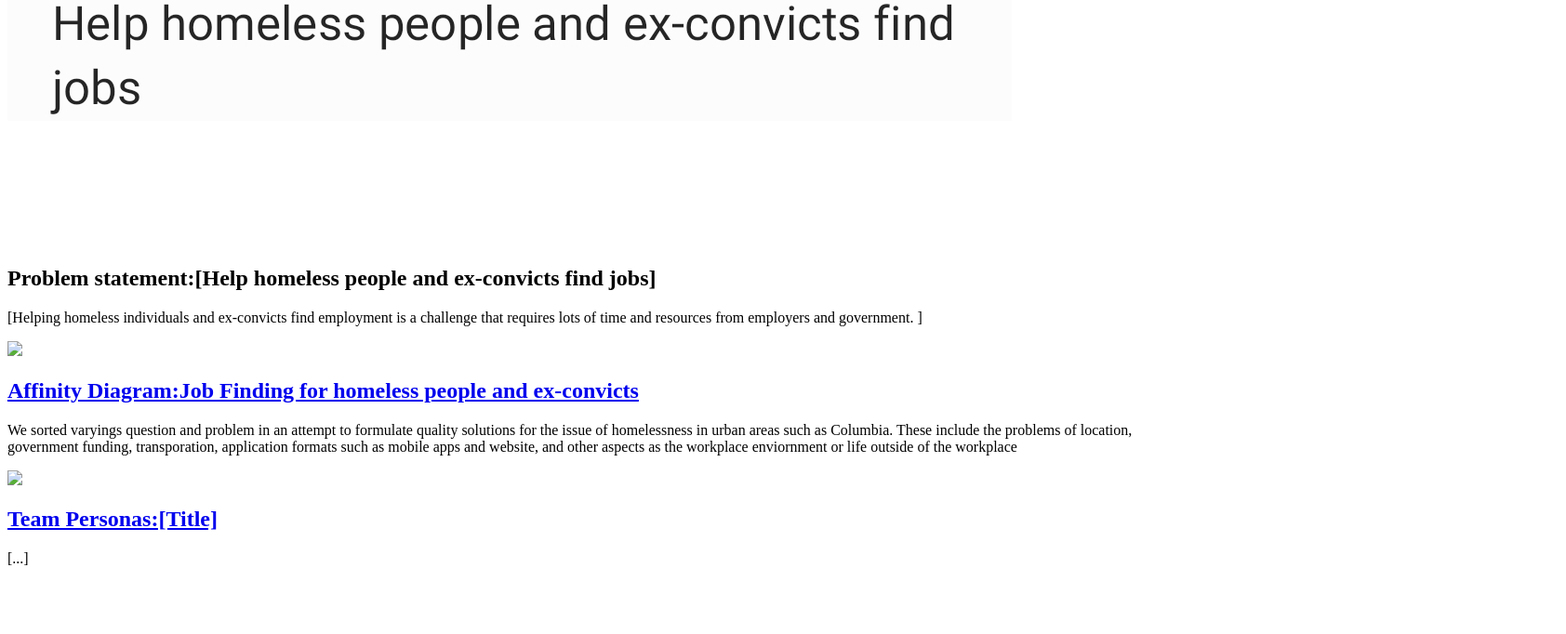
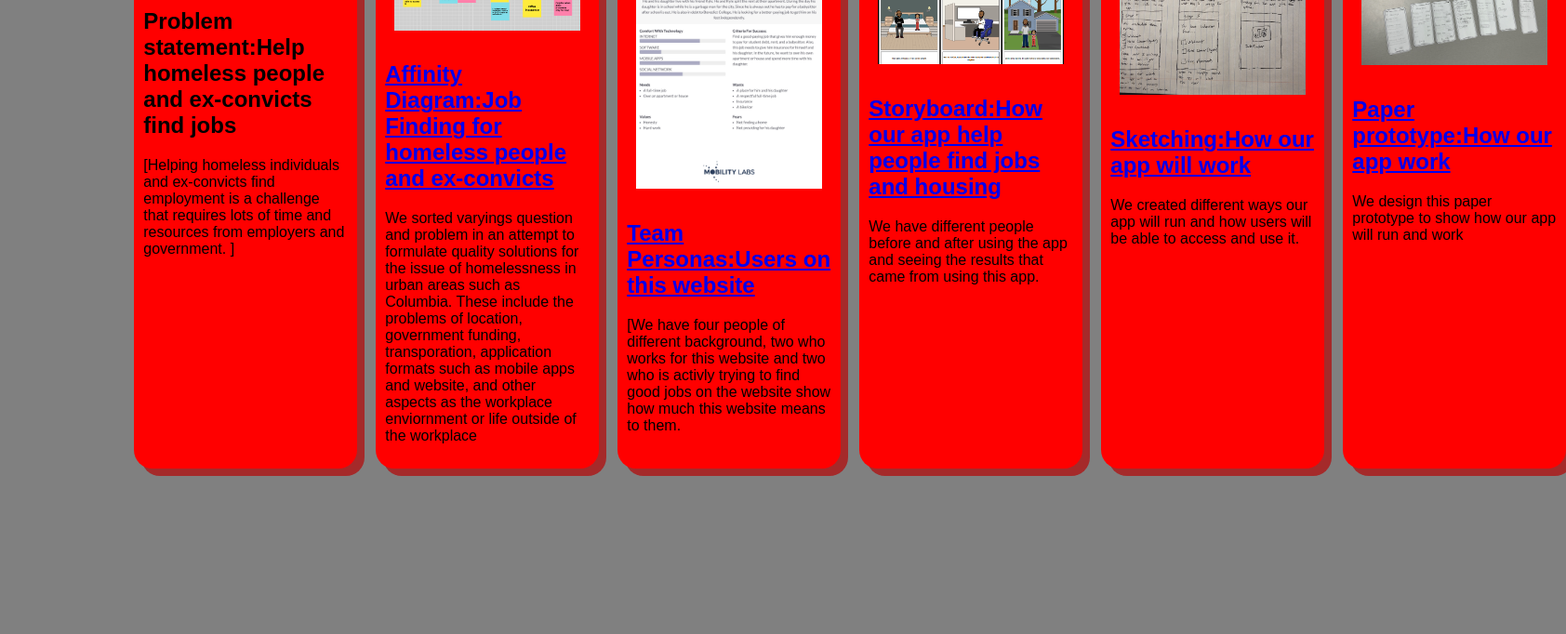
Before and after one commit to MarkSand803/MarkSand803.github.io, a plain HTML site: page index.html in a window 1280 px wide. Shown: the part 118-800 px from the top of the page at 93% size, 1684 px wide, since content can reach past the window. Drawn offline with Linux system fonts and the light colour scheme.

Commit message:
Add files via upload

```diff
--- a/index.html
+++ b/index.html
@@ -2,14 +2,15 @@
 <html>
  <head>
   <title>CSCE 190:Markael Sanders</title>
-  <link rel="stylesheet" href=styles.css" />
+  <link rel="stylesheet" href="styles.css" />
  </head>
  <body>
   <h1>Markael Sanders</h1>
+  <!--Probelm statement assignment-->
   <section class="assign">
-    <img src="/Images/IMG_2811.jpg" />
+    <img src="IMG_2811.jpg"
      <section class="assign-det">
-       <h2>Problem statement:[Help homeless people and ex-convicts find jobs]</h2>
+       <h2>Problem statement:Help homeless people and ex-convicts find jobs</h2>
          <p>
            [Helping homeless individuals and ex-convicts find employment is a challenge that requires lots of time and resources from employers and government.
          ]
@@ -18,9 +19,9 @@
   </section>
   <!--Affinity diagram assignment-->
    <section class="assign">
-    <img src="/Images/IMG.2812.png"/>
+    <img src="IMG_2812.png"/>
       <section class="assign-det">
-        <a href="/Images/Employment for Homeless (1).pdf"><h2>Affinity Diagram:Job Finding for homeless people and ex-convicts</h2></a>
+        <a href="IMG_2812.2.pdf"><h2>Affinity Diagram:Job Finding for homeless people and ex-convicts</h2></a>
           <p>
             We sorted varyings question and problem in an attempt to formulate quality solutions for the issue of homelessness in urban areas such as Columbia.
             These include the problems of location, government funding, transporation, application formats such as mobile apps and website, and other aspects
@@ -30,14 +31,46 @@
        </section>
   <!--Personas assignment-->
    <section class="assign">
-     <img src="Images/IMG.2813.jpg"/>
+     <img src="Ezekiel_Smith's_persona___PersonaGenerator_(1)_231017_165044_263813093548736.jpg"/>
      <section class="assign-det">
-       <a href="files/all-personas.pdf"><h2>Team Personas:[Title]</h2></a>
+       <a href="Persona.pdf"><h2>Team Personas:Users on this website</h2></a>
         <p>
-         [...]
+         [We have four people of different background, two who works for this website and two who is activly trying to find good jobs on the website show how much this website means to them.
         </p>
      </section>
    </section>
 
+   <!--Storyboard assignment-->
+   <section class="assign">
+    <img src="Storyboard(1).png"/>
+      <section class="assign-det">
+        <a href="Storyboard(New).pdf"><h2>Storyboard:How our app help people find jobs and housing</h2></a>
+          <p>
+            We have different people before and after using the app and seeing the results that came from using this app.
+         </p>
+        </section>
+       </section>
+
+       <!--Sketching assignment-->
+   <section class="assign">
+    <img src="Resized_20231107_175611.jpeg"/>
+      <section class="assign-det">
+        <a href="Sketch.pdf"><h2>Sketching:How our app will work</h2></a>
+          <p>
+            We created different ways our app will run and how users will be able to access and use it.
+         </p>
+        </section>
+       </section>
+       <!--Paper prototype assignment-->
+   <section class="assign">
+    <img src="IMG_4644.jpg"/>
+      <section class="assign-det">
+        <a href="https://youtu.be/f08fp9fuPek?si=9hKkkhVlQ4dDjOV_"><h2>Paper prototype:How our app work</h2></a>
+          <p>
+            We design this paper prototype to show how our app will run and work
+         </p>
+        </section>
+       </section>
+
  </body>
 </html>
--- a/styles.css
+++ b/styles.css
@@ -1,7 +1,42 @@
 body {
-  background-color: grey;
-  font-family: Arial, Helvetica, sans-serif;
+    background-color: grey;
+    font-family: Arial, Helvetica, sans-serif;
+    display: flex;
+  }
+  h1 {
+    color: black;
+    text-align: center;
+    width: 100%;
+  }
+
+  h1:hover {
+    color: black;
+    text-align: center;
+    width: 100%;
+  }
+
+  .assign{
+    margin:10px;
+    padding: 10px;
+    background-color: red;
+    border-radius: 20px;
+    display: block;
+    width: 20%;
+    box-shadow: 8px 8px brown;
+  }
+
+.assign img {
+width: 200px;
+margin: 10px;
+border: whitesmoke;
 }
-h1 {
-  color: light-blue;
-  text-align: center;
+
+.assign img:hover {
+  width: 200px;
+  margin: 10px;
+  border: 2px dotted lightblue;
+}
+
+picture {
+  width: min-content;
+}
```
Also changed, not shown: Ezekiel_Smith's_persona___PersonaGenerator_(1)_231017_165044_263813093548736.jpg (added), IMG_2811.jpg (added), IMG_2812.png (added), IMG_4644.jpg (added), Persona Img.jpg (added), Resized_20231107_175611.jpeg (added), Sketch.JPG (added), Storyboard(1).png (added), Storyboard.jpg (added), Untitled.jpg (added), 7 other files.
